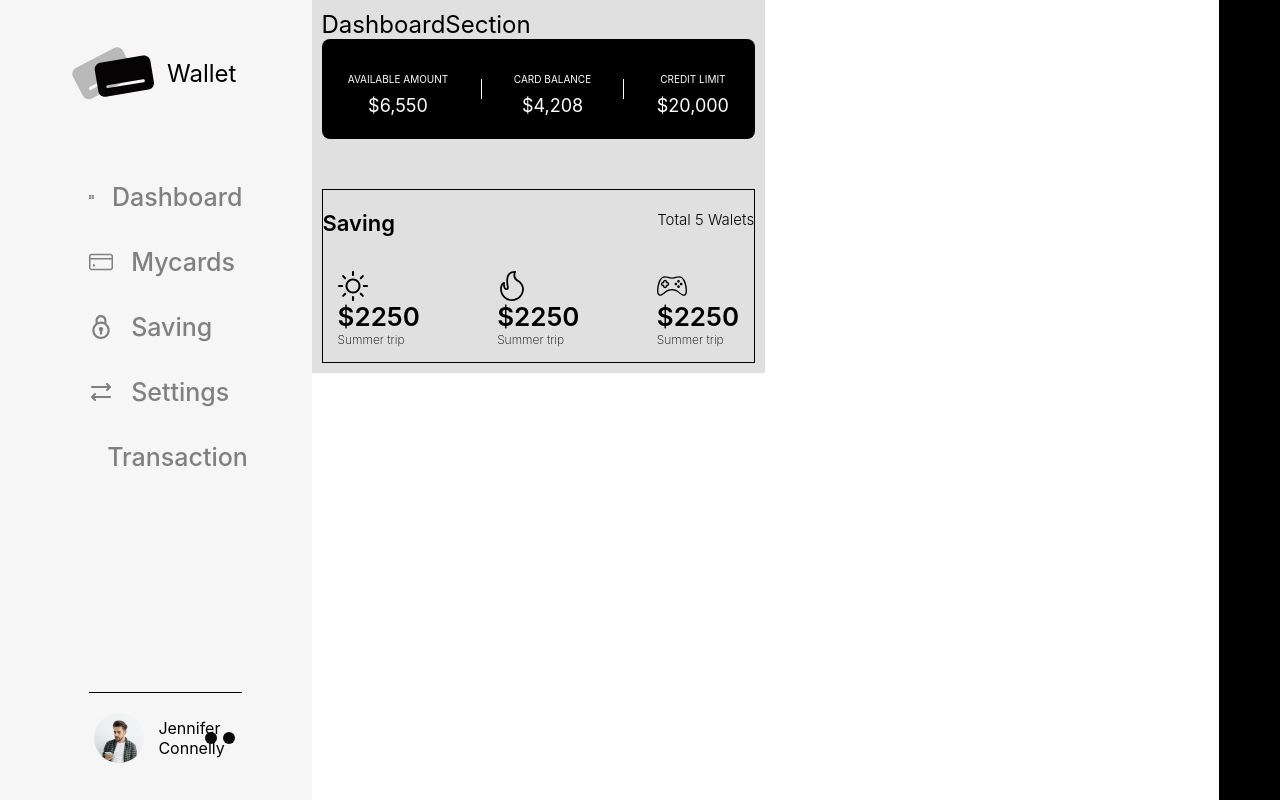
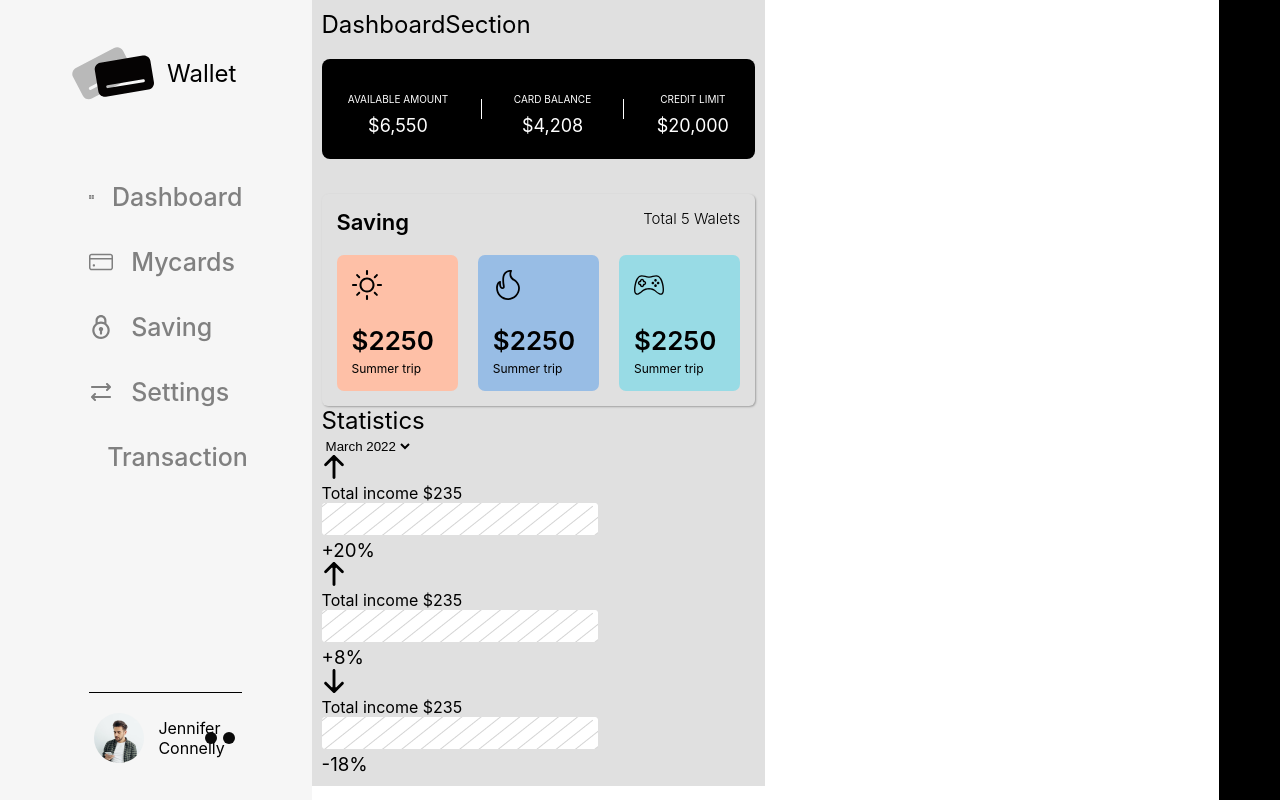
Before and after one commit to Sahad9746/task-06, a React (Create React App) app: page / in a window 1280 px wide. Built offline with nearby package versions, Linux system fonts and the light colour scheme.

Commit message:
static section started

```diff
--- a/src/components/screens/Dashboard.js
+++ b/src/components/screens/Dashboard.js
@@ -3,11 +3,15 @@ import styled from "styled-components";
 import suryan from "../Assets/sun.svg"
 import fire from "../Assets/fire.svg";
 import game from "../Assets/gaming.svg";
+import { statistic } from "antd/es/theme/internal";
+import uper from "../Assets/Property 1=up-arrow.svg"
+import linegraph from "../Assets/graph1.png"
+import down from "../Assets/down.svg"
 
 export default function Dashboard() {
   return (
     <DashboardSection>
-      <HotSection>
+      <LeftSection>
         <CardSection>
           <ColdHeading>DashboardSection</ColdHeading>
           <Static>
@@ -68,15 +72,63 @@ export default function Dashboard() {
             </FifthDivision>
           </SecondDivision>
         </SecondContainer>
-      </HotSection>
+        {/* Saving ssection end here */}
+        <StatiStics>
+                <TopContainer>
+                    <HeadingStatic>Statistics</HeadingStatic>
+                    <Select>
+                        <option>March 2022</option>
+                        <option>April 2022</option>
+                        <option>May 2022</option>
+                        <option>June 2022</option>
+                    </Select>
+                </TopContainer>
+                <StaticItems>
+                    <StaticList>
+                        <UpArrow>
+                            <UpImage src={uper} alt="uparrow" />
+                        </UpArrow>
+                        <Incom>Total income $235</Incom>
+                        <ColorBlue></ColorBlue>
+                        <BackGroundImg>
+                            <GraphImg src={linegraph} alt="Graphone" />
+                        </BackGroundImg>
+                        <Plus>+20%</Plus>
+                    </StaticList>
+                    <StaticList>
+                        <UpArrow>
+                            <UpImage src={uper} alt="uparrow" />
+                        </UpArrow>
+                        <Incom>Total income $235</Incom>
+                        <ColorGreen></ColorGreen>
+                        <BackGroundImg>
+                            <GraphImg src={linegraph} alt="Graphone" />
+                        </BackGroundImg>
+                        <PlusT>+8%</PlusT>
+                    </StaticList>
+                    <StaticList>
+                        <UpArrow>
+                            <UpImage src={down} alt="uparrow" />
+                        </UpArrow>
+                        <Incom>Total income $235</Incom>
+                        <ColorRed></ColorRed>
+                        <BackGroundImg>
+                            <GraphImg src={linegraph} alt="Graphone" />
+                        </BackGroundImg>
+                        <PlusTo>-18%</PlusTo>
+                    </StaticList>
+                </StaticItems>
+            </StatiStics>
+      </LeftSection>
     </DashboardSection>
   );
 }
 const DashboardSection = styled.div`
   width: 74%;
   background-color: #ffff;
+
 `;
-const HotSection = styled.section`
+const LeftSection = styled.section`
   width: 50%;
   background: #e0e0e0;
   padding: 10px;
@@ -85,9 +137,11 @@ const CardSection = styled.div``;
 const Line = styled.hr`
   border-left: 1px solid #fff;
   height: 20px;
+
 `;
 const ColdHeading = styled.h1``;
 const SubList = styled.ul`
+  margin-top: 20px;
   background: #000;
   display: flex;
   justify-content: space-between;
@@ -112,8 +166,10 @@ const Dollor = styled.p`
   font-size: large;
 `;
 const SecondContainer = styled.section`
-border: 1px solid #000;
-margin-top: 50px;
+box-shadow: 1px 1px 2px 0px rgba(161,161,161,1);
+border-radius: 6px;
+margin-top: 35px;
+padding: 15px;
 
 `;
 const SecondDivision = styled.div`
@@ -121,7 +177,7 @@ const SecondDivision = styled.div`
 const FourthDivision = styled.div`
 display: flex;
 justify-content: space-between;
-padding: 20px 0;
+padding: 0 0 20px ;
 `;
 const Lefthead = styled.h3`
 font-size: 22px;
@@ -132,18 +188,32 @@ font-size: 15px;
 font-weight: 300;
 `;
 const FifthDivision = styled.div`
-
 `;
 const BoxList = styled.ul`
 display: flex;
 justify-content: space-between;
 `;
 const BoxListItem = styled.li`
-padding: 15px;
+    background: #fec0a7 ;
+    padding: 15px;
+    width: 30%;
+    border-radius: 7px;
+    &:hover {
+      transform: scale(1.1);
+      transition-duration: 0.8s;
+      cursor: pointer;
+    }
+    &:nth-child(2) {
+      background-color: #98bde5;
+    }
+    &:last-child  {
+      background-color: #98dbe5;
+    }
 
 `;
 const Imagecon = styled.div`
 width: 30px;
+padding-bottom:25px ;
 `;
 const SunImg = styled.img`
 width: 100%;
@@ -152,8 +222,27 @@ display: block;
 const MonyExe = styled.p`
 font-size: 26px;
 font-weight: 600;
+padding-bottom: 5px;
 `;
 const Summersec = styled.h4`
 font-size: 12px;
-font-weight: 200;
+font-weight: 400;
 `;
+// statistic section
+const StatiStics = styled.section``;
+const TopContainer = styled.div``;
+const HeadingStatic = styled.h2``;
+const Select = styled.select``;
+const StaticItems = styled.ul``;
+const StaticList = styled.li``;
+const UpArrow = styled.div``;
+const UpImage = styled.img``;
+const Incom = styled.p``;
+const ColorBlue = styled.div``;
+const ColorGreen = styled.div``;
+const ColorRed = styled.div``;
+const BackGroundImg = styled.div``;
+const GraphImg = styled.img``;
+const PlusTo = styled.h3``;
+const PlusT = styled.h3``;
+const Plus = styled.h3``;
```
Also changed, not shown: src/components/Assets/down.svg (renamed from src/components/Assets/Property 1=down-arrow.svg).
